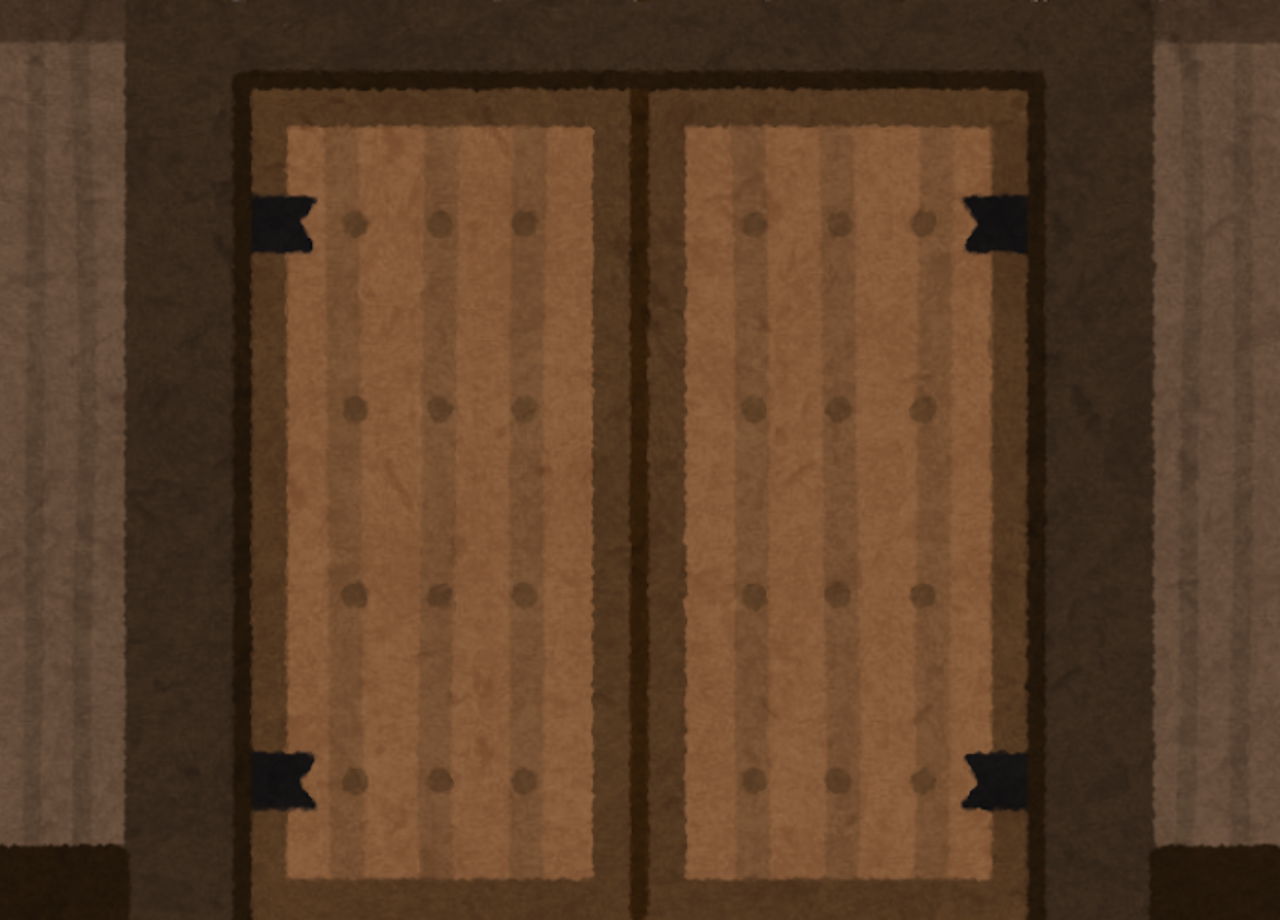
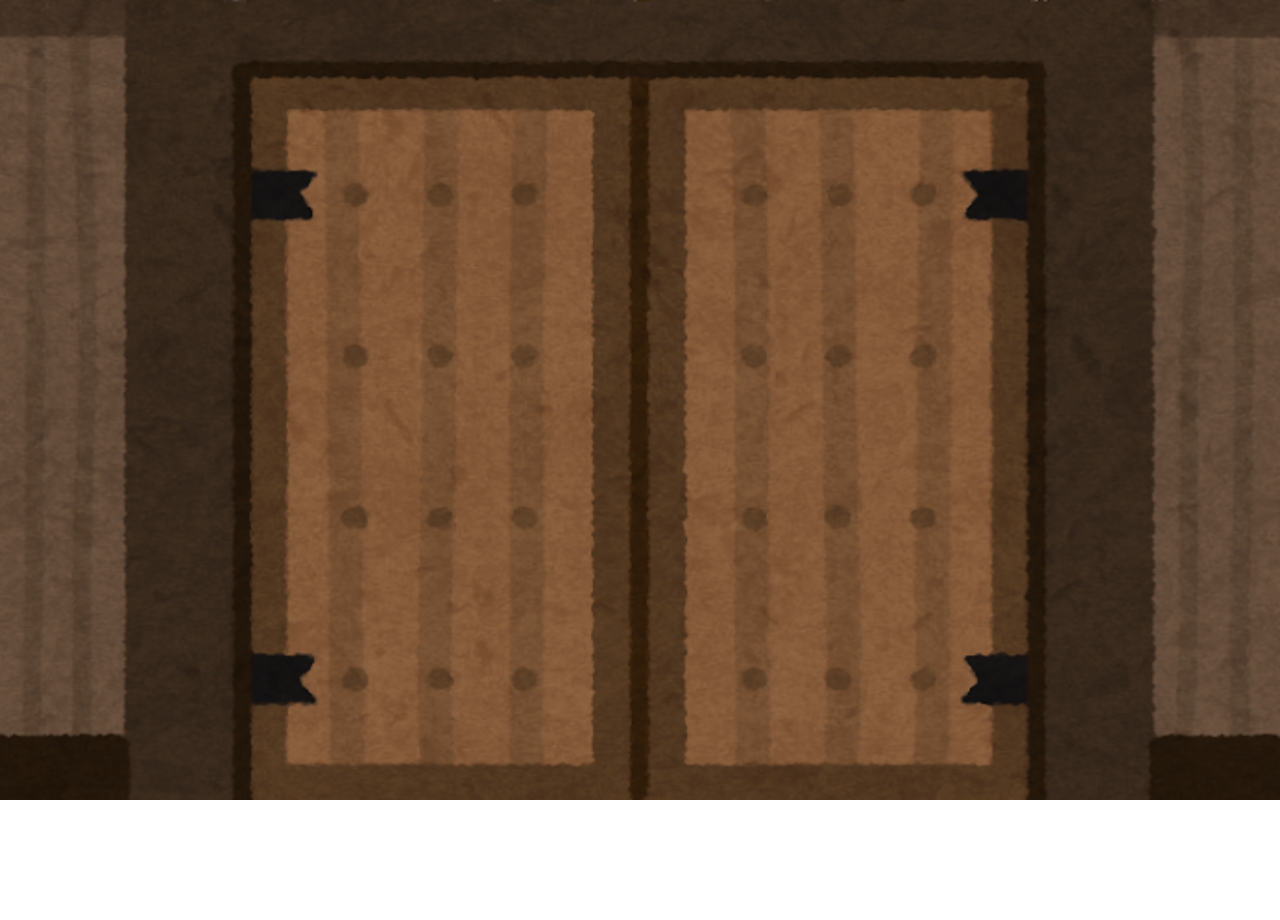
Before and after one commit to ebinase/othello-frontend, a Next.js app: page / in a window 1280 px wide. After the commit the page ends 800 px from the top, so only its background shows below. Built offline with nearby package versions, Linux system fonts and the light colour scheme.

Commit message:
next/imageに差し替え

```diff
--- a/src/components/Entrance/ClosedEntrance.tsx
+++ b/src/components/Entrance/ClosedEntrance.tsx
@@ -1,8 +1,19 @@
-import { motion } from 'framer-motion';
+import Image from 'next/image';
 
 const ClosedEntrance: React.FC<{ open: () => void }> = ({ open }) => {
   return (
-    <motion.img key='gate_closed' src='/gate_closed.png' className='w-full h-full' onClick={open} />
+    <div className='h-full'>
+      <Image
+        alt='gate_closed'
+        src='/gate_closed.png'
+        width={693}
+        height={498}
+        className='w-full h-full'
+        priority
+        unoptimized
+        onClick={open}
+      />
+    </div>
   );
 };
 
--- a/src/components/Entrance/OpenedEntrance.tsx
+++ b/src/components/Entrance/OpenedEntrance.tsx
@@ -1,4 +1,5 @@
 import { motion } from 'framer-motion';
+import Image from 'next/image';
 import DanceFloor from '../DanceFloor/DanceFloor';
 
 type Props = {
@@ -9,12 +10,16 @@ const OpenedEntrance: React.FC<Props> = ({ enterDanceFloor }) => {
   return (
     <div className='bg-white/10 h-full w-full flex flex-col items-center justify-center'>
       <div className='w-full flex flex-col items-center brightness-[.9] scale-[.03] sm:scale-[.05] blur-lg animate-pulse'>
-        <DanceFloor exit={() => { }} withConfetti={false} />
+        <DanceFloor exit={() => {}} withConfetti={false} />
       </div>
-      <motion.img
-        key='gate_opened'
+      <Image
+        alt='gate_opened'
         src='/gate_opened.png'
         className='w-full h-full absolute top-0 left-0 z-[10000]'
+        width={694}
+        height={497}
+        priority
+        unoptimized
       />
       <button
         className='
--- a/src/components/MainContent.tsx
+++ b/src/components/MainContent.tsx
@@ -14,15 +14,15 @@ const MainContent: React.FC = () => {
         <AnimatePresence mode='wait'>
           <motion.div
             key='danceFloor'
-            initial={{ opacity: .7, scale: 0.1 }}
+            initial={{ opacity: 0.7, scale: 0.1 }}
             animate={{
               opacity: 1,
               scale: 1,
               filter: 'blur(0px)',
             }}
-            exit={{ opacity: .7, scale: 0.1 }}
+            exit={{ opacity: 0.7, scale: 0.1 }}
             transition={{
-              duration: .5,
+              duration: 0.5,
               ease: 'linear',
             }}
           >
@@ -37,14 +37,15 @@ const MainContent: React.FC = () => {
         <AnimatePresence mode='wait'>
           <motion.div
             key='entrance'
-            initial={{ opacity: .7, scale: 3 }}
+            initial={{ opacity: 0.7, scale: 3 }}
+            className='h-full w-full'
             animate={{
               opacity: 1,
               scale: 1,
             }}
-            exit={{ opacity: .7, scale: 3 }}
+            exit={{ opacity: 0.7, scale: 3 }}
             transition={{
-              duration: .5,
+              duration: 0.5,
               ease: 'linear',
             }}
           >
```
